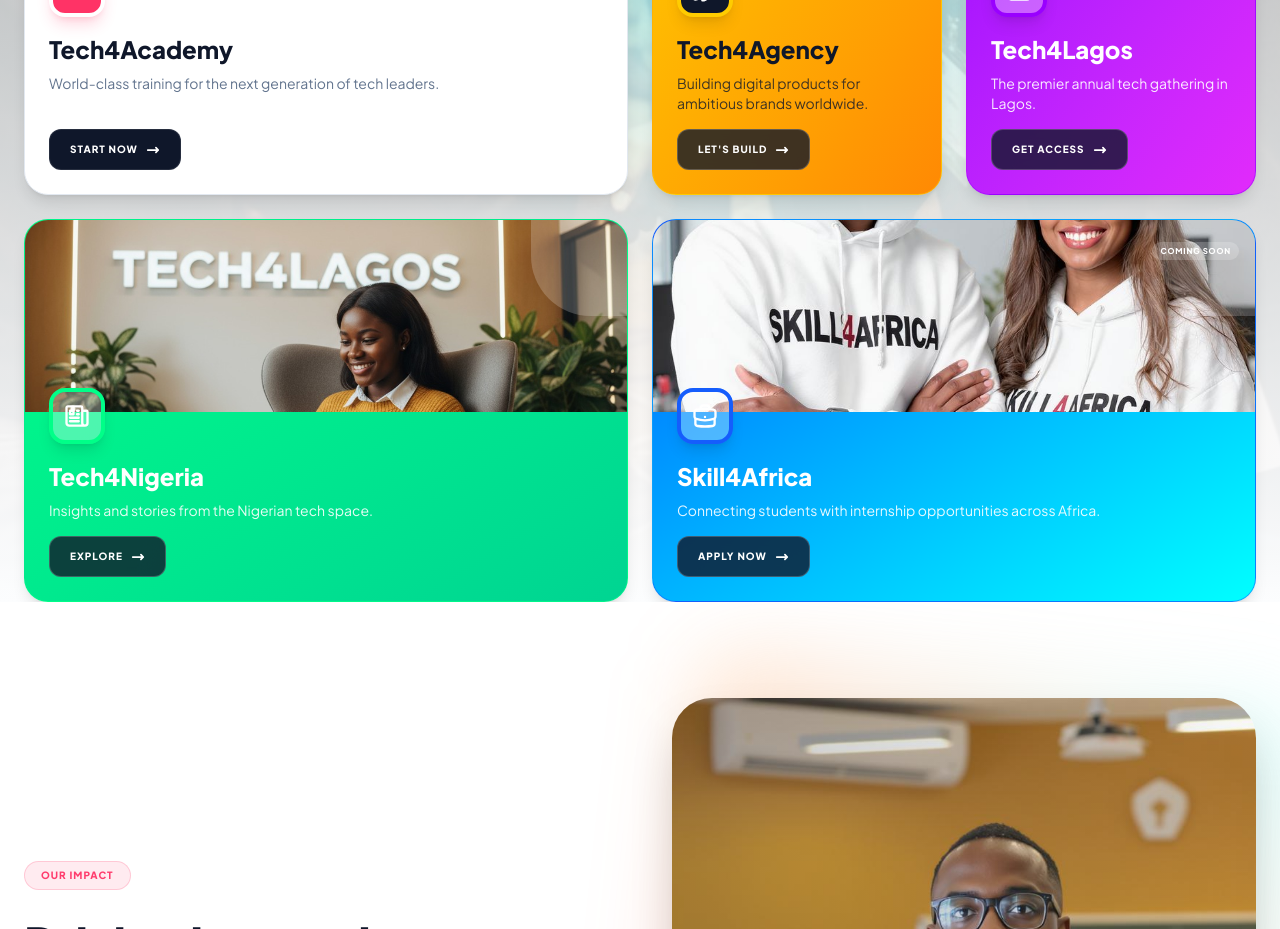
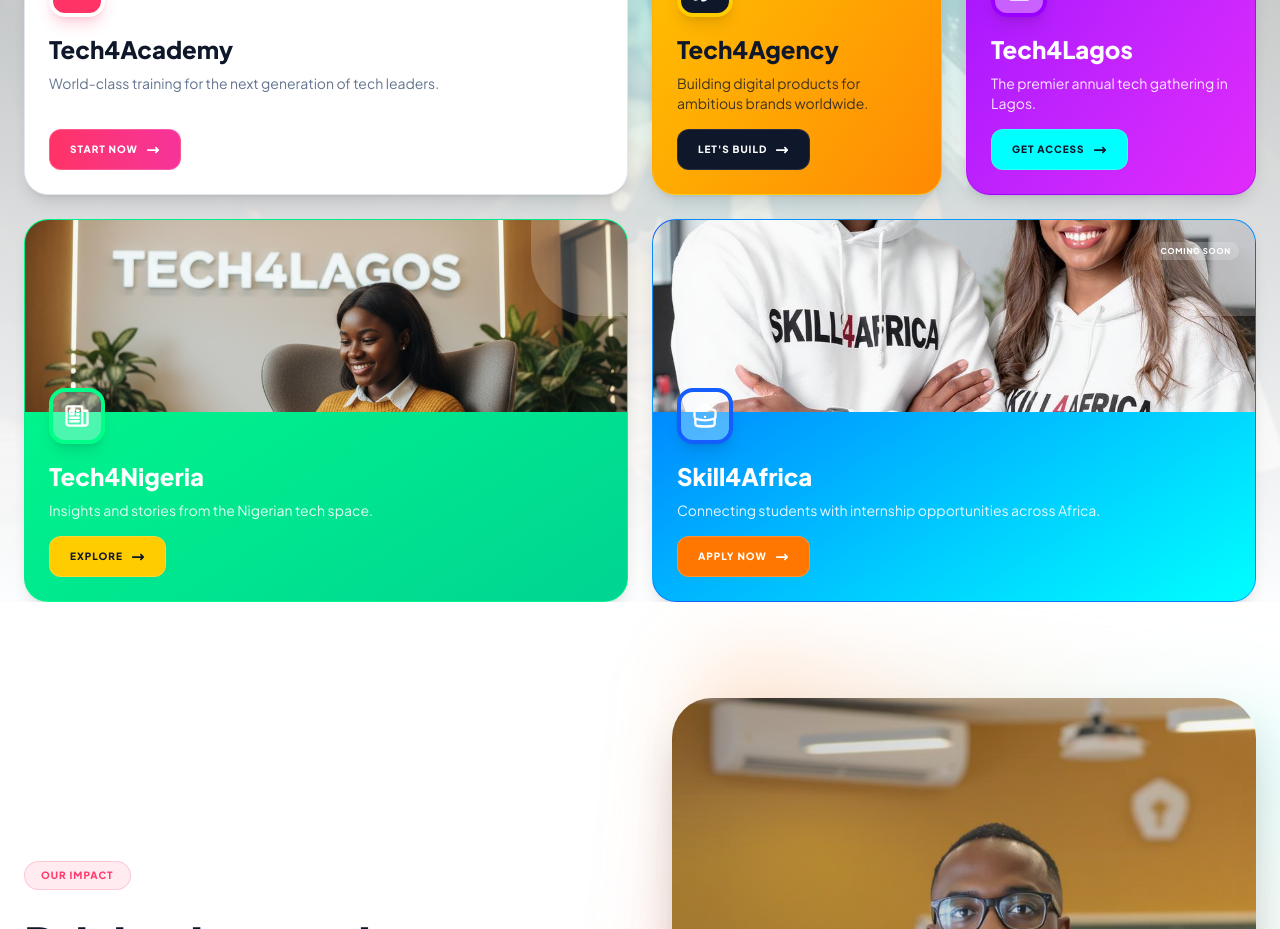
Before and after one commit to Inflimity/tech4africa, a Next.js app: page / in a window 1280 px wide. Shown: the part 1560-2489 px from the top of the page. Built offline with nearby package versions, Linux system fonts and the light colour scheme.

Commit message:
pillar card buttons

```diff
--- a/components/ui/PillarCard.tsx
+++ b/components/ui/PillarCard.tsx
@@ -23,7 +23,7 @@
         iconBg: "bg-africa-red text-white shadow-africa-red/20 border-white",
         title: "group-hover:text-africa-red",
         description: "text-slate-500",
-        cta: "bg-africa-midnight text-white hover:bg-africa-red hover:scale-105 hover:shadow-[0_0_20px_rgba(255,51,102,0.4)] border border-white/10",
+        cta: "bg-gradient-to-r from-africa-red to-pink-500 text-white hover:scale-105 hover:shadow-[0_0_25px_rgba(255,51,102,0.5)] border border-white/20",
         headerDecor: "bg-africa-red/10",
     },
     dark: {
@@ -31,7 +31,7 @@
         iconBg: "bg-white/20 text-white backdrop-blur-sm border-africa-midnight",
         title: "group-hover:text-africa-red",
         description: "text-slate-400",
-        cta: "bg-white/10 text-white hover:bg-africa-red hover:scale-105 hover:shadow-[0_0_20px_rgba(255,51,102,0.4)] backdrop-blur-sm border border-white/20",
+        cta: "bg-africa-cyan text-africa-midnight hover:bg-white hover:scale-105 hover:shadow-[0_0_25px_rgba(0,255,255,0.4)] border border-white/20",
         headerDecor: "bg-white/10",
     },
     yellow: {
@@ -39,7 +39,7 @@
         iconBg: "bg-africa-midnight text-white border-africa-yellow",
         title: "text-africa-midnight",
         description: "text-africa-midnight/80",
-        cta: "bg-africa-midnight/80 text-white hover:bg-africa-midnight hover:scale-105 hover:shadow-xl backdrop-blur-md border border-white/20",
+        cta: "bg-africa-midnight text-white hover:bg-black hover:scale-105 hover:shadow-xl border border-white/10",
         headerDecor: "bg-white/30",
     },
     green: {
@@ -47,7 +47,7 @@
         iconBg: "bg-white/30 text-white border-africa-green",
         title: "text-white",
         description: "text-white/90",
-        cta: "bg-africa-midnight/80 text-white hover:bg-africa-midnight hover:scale-105 hover:shadow-xl backdrop-blur-md border border-white/20",
+        cta: "bg-africa-yellow text-africa-midnight hover:bg-white hover:scale-105 hover:shadow-[0_0_25px_rgba(255,204,0,0.4)] border border-white/20",
         headerDecor: "bg-white/20",
     },
     blue: {
@@ -55,7 +55,7 @@
         iconBg: "bg-white/30 text-white border-blue-600",
         title: "text-white",
         description: "text-white/90",
-        cta: "bg-africa-midnight/80 text-white hover:bg-africa-midnight hover:scale-105 hover:shadow-xl backdrop-blur-md border border-white/20",
+        cta: "bg-africa-orange text-white hover:bg-white hover:text-africa-orange hover:scale-105 hover:shadow-[0_0_25px_rgba(255,119,0,0.4)] border border-white/20",
         headerDecor: "bg-white/20",
     },
     purple: {
@@ -63,7 +63,7 @@
         iconBg: "bg-white/30 text-white border-africa-purple",
         title: "text-white",
         description: "text-white/90",
-        cta: "bg-africa-midnight/80 text-white hover:bg-africa-midnight hover:scale-105 hover:shadow-xl backdrop-blur-md border border-white/20",
+        cta: "bg-africa-cyan text-africa-midnight hover:bg-white hover:scale-105 hover:shadow-[0_0_25px_rgba(0,255,255,0.4)] border border-white/20",
         headerDecor: "bg-white/20",
     },
 };
```
